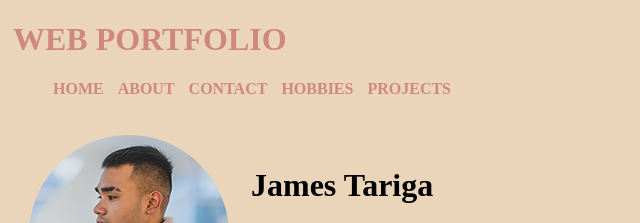
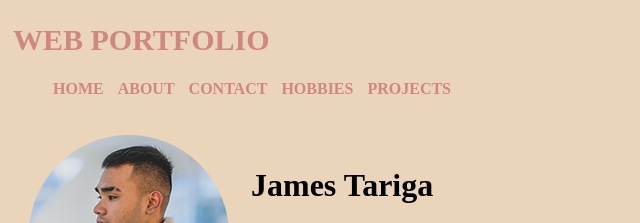
Before and after one commit to jamestariga/jamestariga-old-website, a plain HTML site: page index.html in a window 1280 px wide. Shown: the top 223 px of the page, 0-640 px from the left. Drawn offline with Linux system fonts and the light colour scheme.

Commit message:
Added nav bar
fix nav

```diff
--- a/css/style.css
+++ b/css/style.css
@@ -1,5 +1,8 @@
 body {
   background-color:rgba(232, 207, 178, 0.87);
+}
+.head a {
+  font-size: 30px;
 }
 
 .navigation  {
@@ -17,7 +20,7 @@ header a {
   color:rgb(207, 135, 128);
   text-decoration:none;
   text-transform:uppercase;
-  font-size: 1.0 em;
+  font-size: 16px;
   font-weight:bold;
   margin: 5px;
 }
```
Also changed, not shown: index.html (+1 -1 lines).
